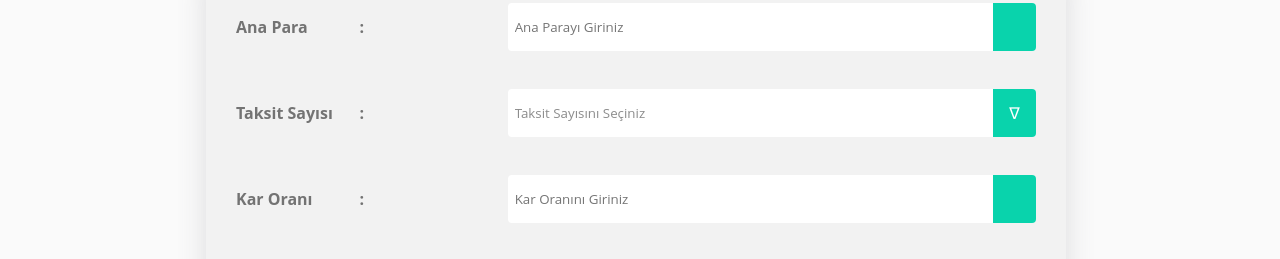
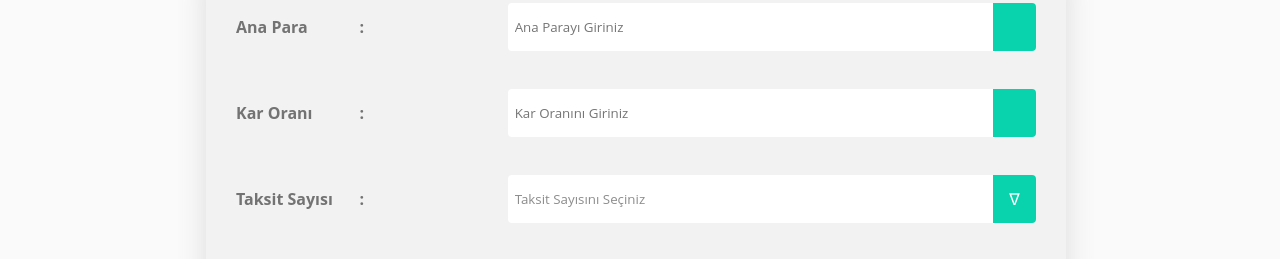
Before and after one commit to hkankyilmaz/fimple-credit-calculater, a React (Create React App) app: page / in a window 1280 px wide. Shown: the part 326-585 px from the top of the page. Built offline with nearby package versions, Linux system fonts and the light colour scheme.

Commit message:
useRef ,FowardRef, customHook(focusImput) added
--if user click the get calculate button principal input  will be focused via useRef
-- focusInput func provides pass to other select when previous select is selected

```diff
--- a/src/components/home/index.tsx
+++ b/src/components/home/index.tsx
@@ -1,4 +1,4 @@
-import React, { useContext } from "react";
+import React, { useContext, useRef } from "react";
 import Container from "@mui/material/Container";
 import Grid from "@mui/material/Grid";
 import LanguageContext from "../../store/languageContext";
@@ -9,6 +9,13 @@ import UserInput from "./userInput";
 function Home() {
   const { text } = useContext(LanguageContext);
   const { Itheme } = useContext(IThemeContext);
+  const inputRef = useRef<HTMLDivElement>(null);
+
+  const handleClick = () => {
+    const input = inputRef.current?.lastChild as HTMLElement;
+    input !== null && input.focus();
+  };
+
   return (
     <Container maxWidth="md">
       <StyledDiv Itheme={Itheme}>
@@ -22,7 +29,7 @@ function Home() {
               alignItems: "center",
             }}
           >
-            <button> {text.home.startButton} </button>
+            <button onClick={handleClick}> {text.home.startButton} </button>
           </Grid>
         </Grid>
         <Grid
@@ -34,7 +41,7 @@ function Home() {
             alignItems: "center",
           }}
         >
-          <UserInput />
+          <UserInput ref={inputRef} />
         </Grid>
       </StyledDiv>
     </Container>
--- a/src/components/home/userInput/index.tsx
+++ b/src/components/home/userInput/index.tsx
@@ -6,23 +6,27 @@ import Grid from "@mui/material/Grid";
 import { StyledForm } from "./styled";
 import { useForm } from "react-hook-form";
 import { FormInputs } from "./userInput";
+import ErrorField from "./errorField";
+import { focusImput } from "../../../customHook";
 
-import ErrorField from "./errorField";
-
-function UserInput() {
+const UserInput = React.forwardRef<HTMLDivElement>((props, inputRef) => {
   const { text } = useContext(LanguageContext);
   const { Itheme } = useContext(IThemeContext);
 
   const {
     register,
+    watch,
+    getValues,
+    setFocus,
     handleSubmit,
     formState: { errors },
   } = useForm<FormInputs>({ criteriaMode: "all" });
   const onSubmit = (data: FormInputs) => console.log(data, errors);
+  const watchFields = watch(["numOfIns", "insInterval", "taxRate"]);
 
   useEffect(() => {
-    console.log(errors);
-  });
+    focusImput(getValues(), setFocus);
+  }, [watchFields]);
 
   return (
     <>
@@ -42,18 +46,19 @@ function UserInput() {
             </p>
           </Grid>
           <Grid item xs={12} md={8}>
-            <div className="input">
+            <div className="input" ref={inputRef}>
               <input
+                autoComplete="off"
                 placeholder={text.home.principalPlaceHolder}
                 {...register("principal", {
                   required: text.home.errorField.required,
                   max: {
                     value: 100000000000,
-                    message: text.home.errorField.profitRate.max,
+                    message: text.home.errorField.principal.max,
                   },
                   min: {
                     value: 100,
-                    message: text.home.errorField.profitRate.min,
+                    message: text.home.errorField.principal.min,
                   },
                   pattern: {
                     value: /\d+/,
@@ -65,6 +70,37 @@ function UserInput() {
           </Grid>
           <Grid container item xs={12}>
             <ErrorField message={errors?.principal?.message || null} />
+          </Grid>
+          <Grid item xs={12} md={4}>
+            <p>
+              {text.home.profitRate} <span>:</span>
+            </p>
+          </Grid>
+          <Grid item xs={12} md={8}>
+            <div className="input">
+              <input
+                autoComplete="off"
+                placeholder={text.home.profitRatePlaceHolder}
+                {...register("profitRate", {
+                  required: text.home.errorField.required,
+                  max: {
+                    value: 30,
+                    message: text.home.errorField.profitRate.max,
+                  },
+                  min: {
+                    value: 1.1,
+                    message: text.home.errorField.profitRate.min,
+                  },
+                  pattern: {
+                    value: /\d+/,
+                    message: text.home.errorField.profitRate.pattern,
+                  },
+                })}
+              />
+            </div>
+          </Grid>
+          <Grid container item xs={12}>
+            <ErrorField message={errors?.profitRate?.message || null} />
           </Grid>
           <Grid item xs={12} md={4}>
             <p>
@@ -90,36 +126,7 @@ function UserInput() {
           <Grid container item xs={12}>
             <ErrorField message={errors?.numOfIns?.message || null} />
           </Grid>
-          <Grid item xs={12} md={4}>
-            <p>
-              {text.home.profitRate} <span>:</span>
-            </p>
-          </Grid>
-          <Grid item xs={12} md={8}>
-            <div className="input">
-              <input
-                placeholder={text.home.profitRatePlaceHolder}
-                {...register("profitRate", {
-                  required: text.home.errorField.required,
-                  max: {
-                    value: 30,
-                    message: text.home.errorField.profitRate.max,
-                  },
-                  min: {
-                    value: 1.1,
-                    message: text.home.errorField.profitRate.min,
-                  },
-                  pattern: {
-                    value: /\d+/,
-                    message: text.home.errorField.profitRate.pattern,
-                  },
-                })}
-              />
-            </div>
-          </Grid>
-          <Grid container item xs={12}>
-            <ErrorField message={errors?.profitRate?.message || null} />
-          </Grid>
+
           <Grid item xs={12} md={4}>
             <p>
               {text.home.insInterval} <span>:</span>
@@ -174,6 +181,6 @@ function UserInput() {
       </StyledForm>
     </>
   );
-}
+});
 
 export default UserInput;
--- a/src/components/home/userInput/styled.ts
+++ b/src/components/home/userInput/styled.ts
@@ -35,15 +35,18 @@ export const StyledForm = styled.form<IItheme>`
     appearance: none;
     outline: 0;
     box-shadow: none;
-    border: 0 !important;
+    border: 0;
     background: ${(props) => props.theme.colors.white};
     background-image: none;
     flex: 1;
     padding: 0 0.5em;
     color: #8c8c8c;
     cursor: pointer;
-
     font-family: "Open Sans", sans-serif;
+  }
+  select:focus,
+  input:focus {
+    border: 2px solid ${(props) => props.theme.colors.green};
   }
   input {
     cursor: default;
--- /dev/null
+++ b/src/customHook/index.tsx
@@ -0,0 +1,20 @@
+import React from "react";
+
+export const focusImput = (obj: any, func: any): void => {
+  const arr = Object.entries(obj);
+
+  arr.map((item, idx) => {
+    item[1] !== "" &&
+      1 < idx &&
+      idx < 4 &&
+      arr[idx + 1][1] === "" &&
+      func(arr[idx + 1][0]);
+
+    if (item[1] !== "" && idx === 4) {
+      const arrr = arr.filter((value) => {
+        return value[1] === "";
+      });
+      arrr.length !== 0 && func(arrr[0][0]);
+    }
+  });
+};
```
